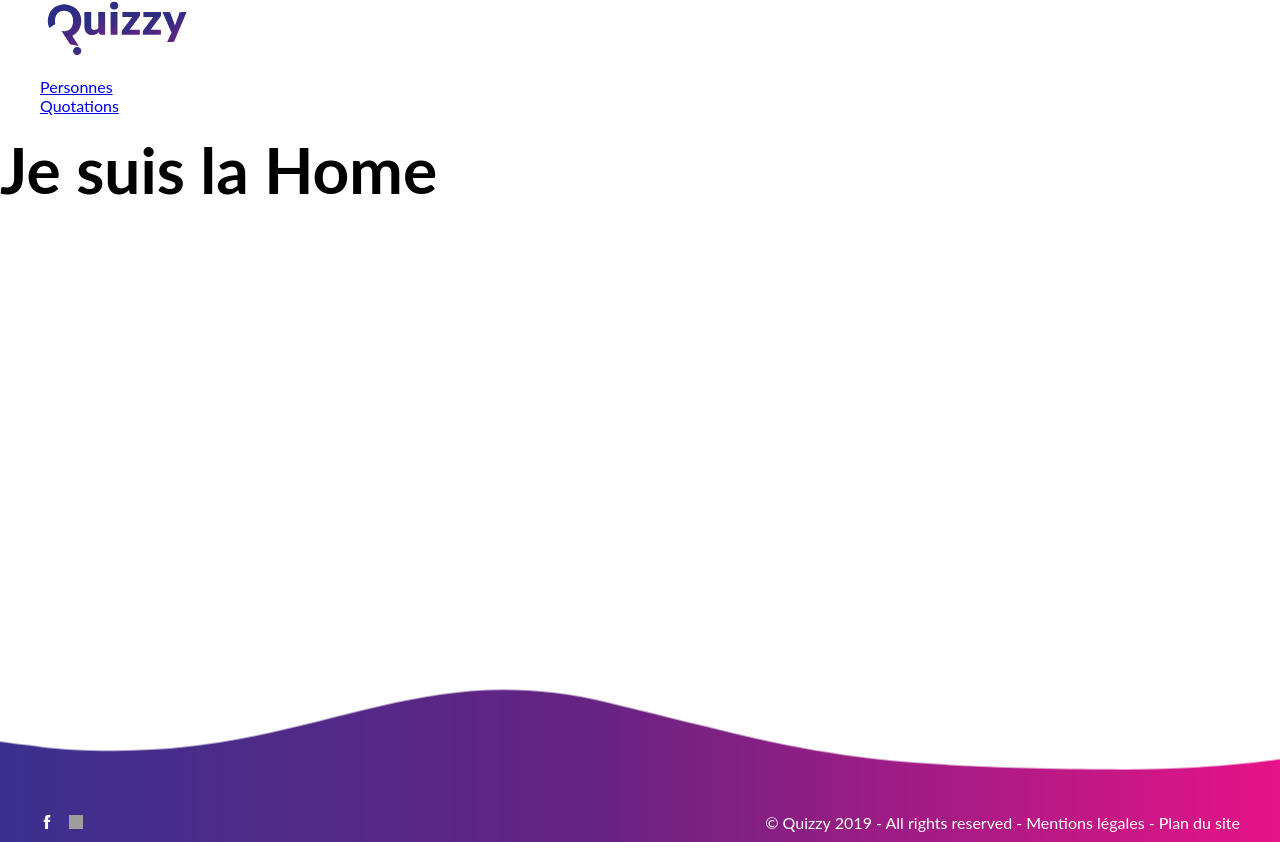
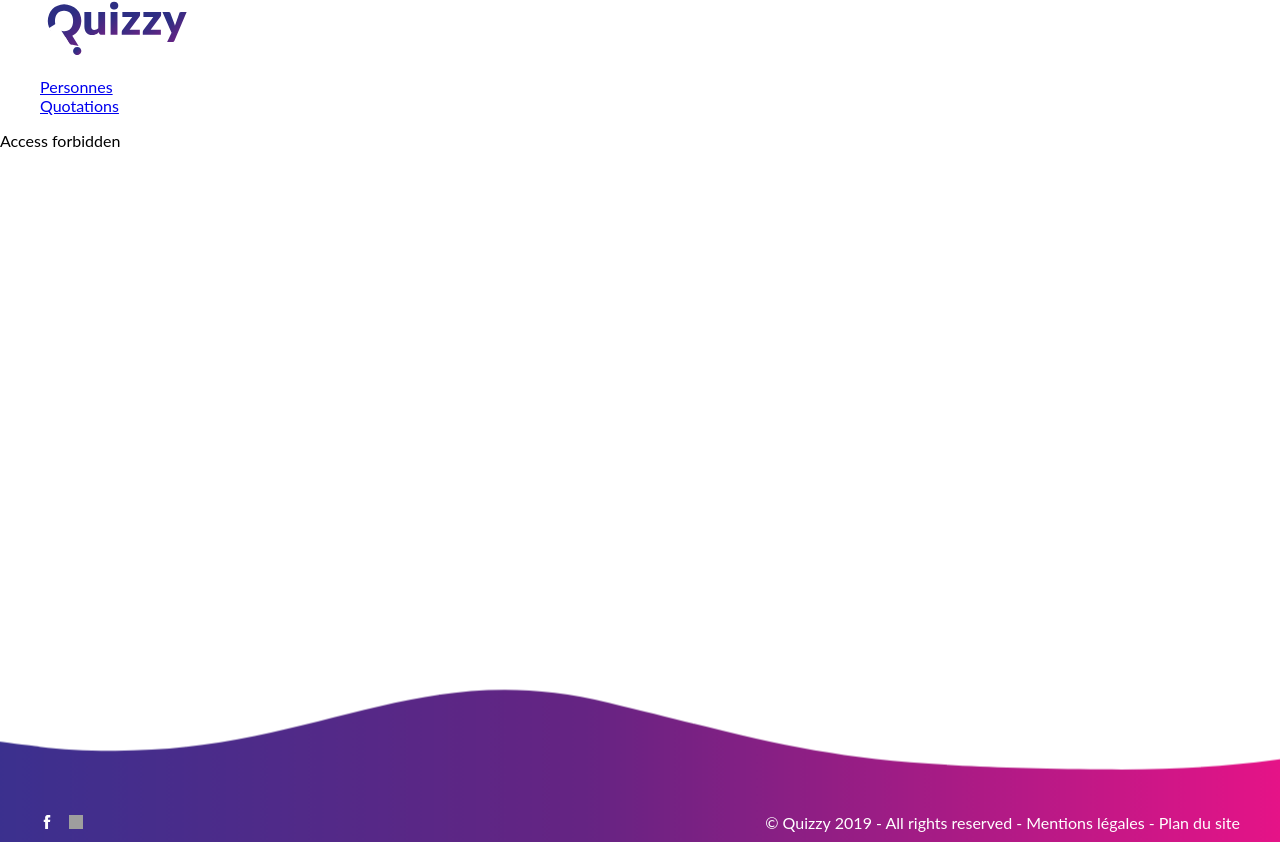
Before and after one commit to JujuOneLove/quizzy, a React (Create React App) app: page / in a window 1280 px wide. Built offline with nearby package versions, Linux system fonts and the light colour scheme; no server answers; grey boxes are pictures that could not be loaded; what webfontloader would draw is missing.

Commit message:
protect Home

```diff
--- a/src/pages/Home.js
+++ b/src/pages/Home.js
@@ -1,5 +1,6 @@
 import React, {Component} from 'react';
 import axios from "axios";
+import Login from "./Login";
 
 export default class Home extends Component {
     constructor(props) {
@@ -16,6 +17,9 @@ export default class Home extends Component {
         });
     }
     render() {
+        if (!Login.getUser()) {
+            return (<p>Access forbidden</p>);
+        }else
         return (
             <div className="App">
                <h1>Je suis la Home</h1>
```
